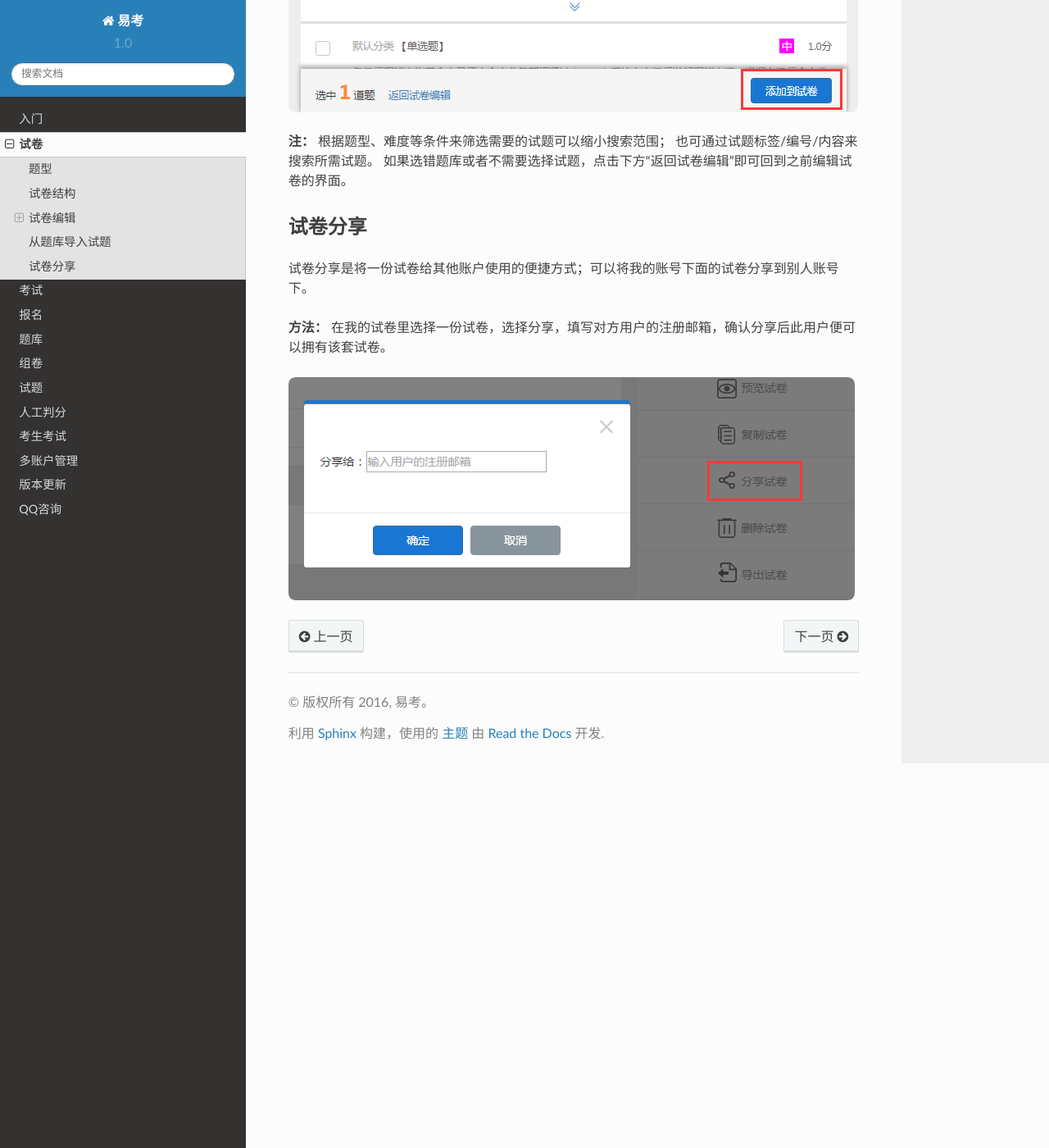
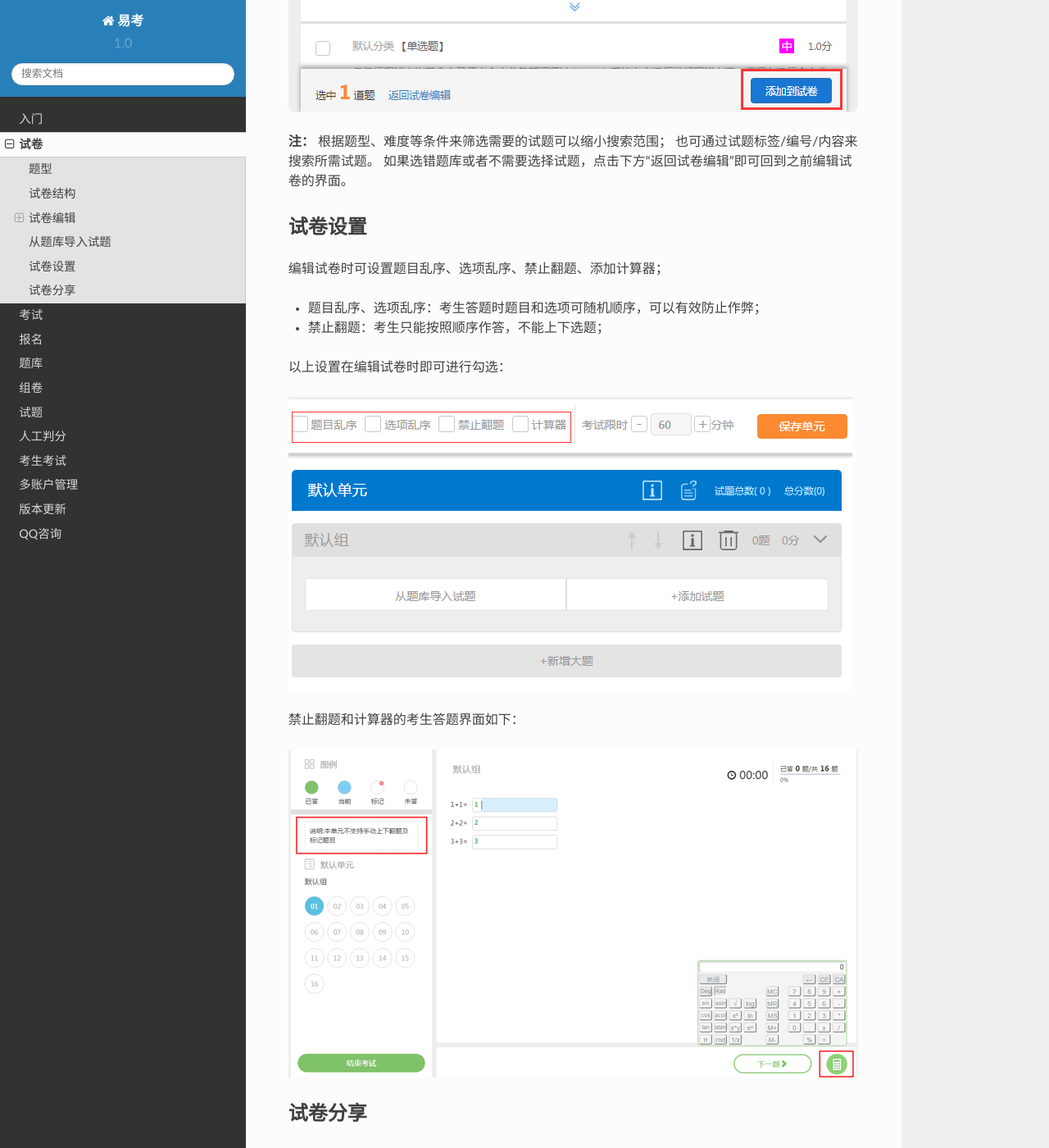
Before and after one commit to yaozhifeng/eztest_doc, a Sphinx documentation site: the page built from docs/source/form.rst, in a window 1280 px wide and 1400 px high, scrolled down 5736 px. Shown: the whole window at 82% size. Built offline with Sphinx 7.4.7 and the Read the Docs theme 2.0.0, drawn with Linux system fonts in a browser that asks for light colours.

```diff
--- a/docs/source/form.rst
+++ b/docs/source/form.rst
@@ -131,6 +131,22 @@
 也可通过试题标签/编号/内容来搜索所需试题。
 如果选错题库或者不需要选择试题，点击下方“返回试卷编辑”即可回到之前编辑试卷的界面。
 
+试卷设置
+-----------
+
+编辑试卷时可设置题目乱序、选项乱序、禁止翻题、添加计算器；
+
+- 题目乱序、选项乱序：考生答题时题目和选项可随机顺序，可以有效防止作弊；
+
+- 禁止翻题：考生只能按照顺序作答，不能上下选题；
+
+以上设置在编辑试卷时即可进行勾选：
+
+.. image:: _static/2-01.png
+
+禁止翻题和计算器的考生答题界面如下：
+
+.. image:: _static/2-02.png
 
 试卷分享
 -----------
```
Also changed, not shown: docs/source/pool.rst (+10 -0 lines), docs/source/_static/2-01.png (added), docs/source/_static/2-02.png (added), docs/source/_static/5-01.png (added), docs/source/_static/5-02.png (added).
